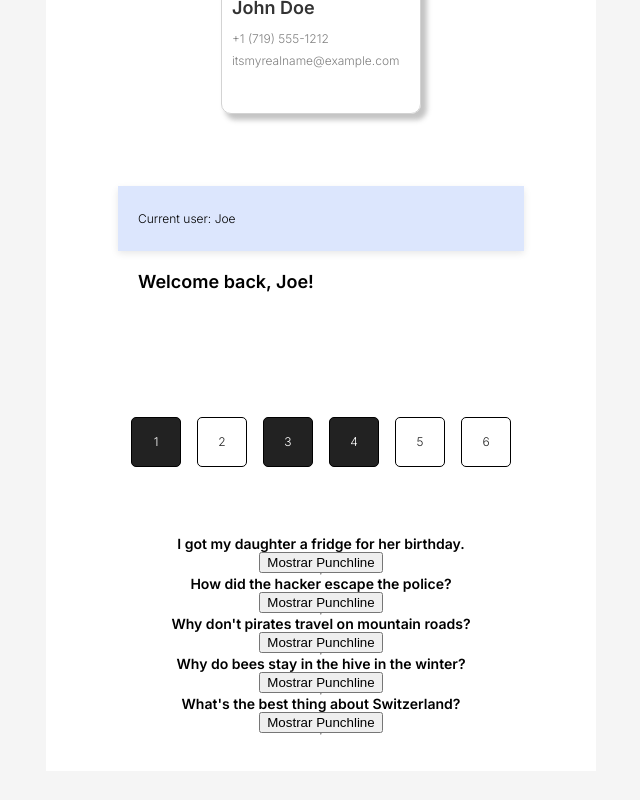
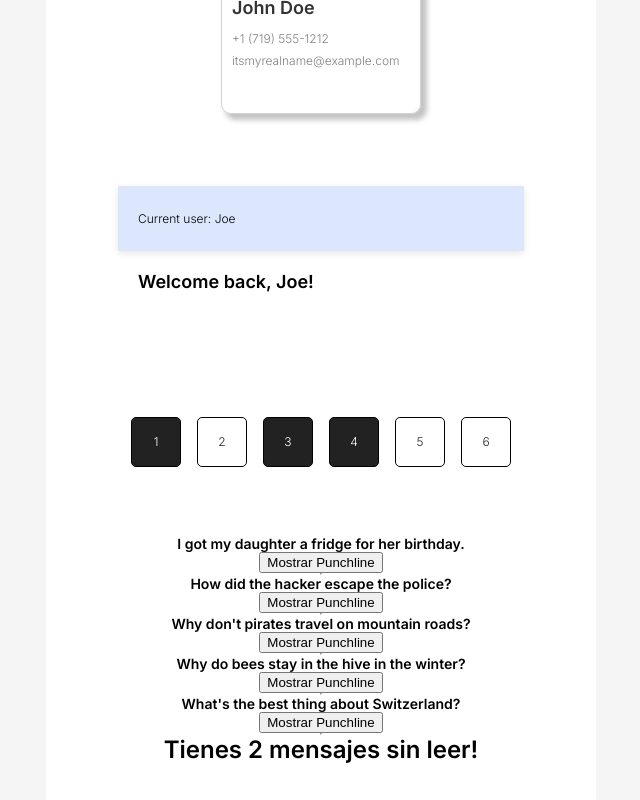
Before and after one commit to crcascr/React-Learning, a React (Create React App) app in the folder interactive-web-app/: page / in a window 1280 px wide. Shown: the part 575-1375 px from the top of the page, without its empty margins (319-959 px from the left). Before the commit the page ends 1346 px from the top, so only its background shows below. Built offline with nearby package versions, Linux system fonts and the light colour scheme.

Commit message:
Practica representación condicional

```diff
--- a/interactive-web-app/src/components/Meme.js
+++ b/interactive-web-app/src/components/Meme.js
@@ -5,6 +5,7 @@ import Cliente from "./Cliente/Cliente";
 import Saludo from "./Saludo/Saludo";
 import AppCajas from "./Cajas/AppCajas";
 import AppChistes from "./Chistes/AppChistes";
+import AppMensajes from "./Mensajes/AppMensajes";
 
 function Meme() {
   /*function saludo(nombre) {
@@ -235,6 +236,7 @@ function Meme() {
       <Saludo/>
       <AppCajas modoOscuro={false}/>
       <AppChistes/>
+      <AppMensajes/>
     </main>
   );
 }
--- /dev/null
+++ b/interactive-web-app/src/components/Mensajes/AppMensajes.js
@@ -0,0 +1,15 @@
+import React from "react";
+
+function AppMensajes() {
+  const [mensajes, setMensajes] = React.useState(["a", "b"]);
+
+  return (
+    <div>
+      {mensajes.length > 0 && (
+        <h1>Tienes {mensajes.length} mensajes sin leer!</h1>
+      )}
+    </div>
+  );
+}
+
+export default AppMensajes;
```
